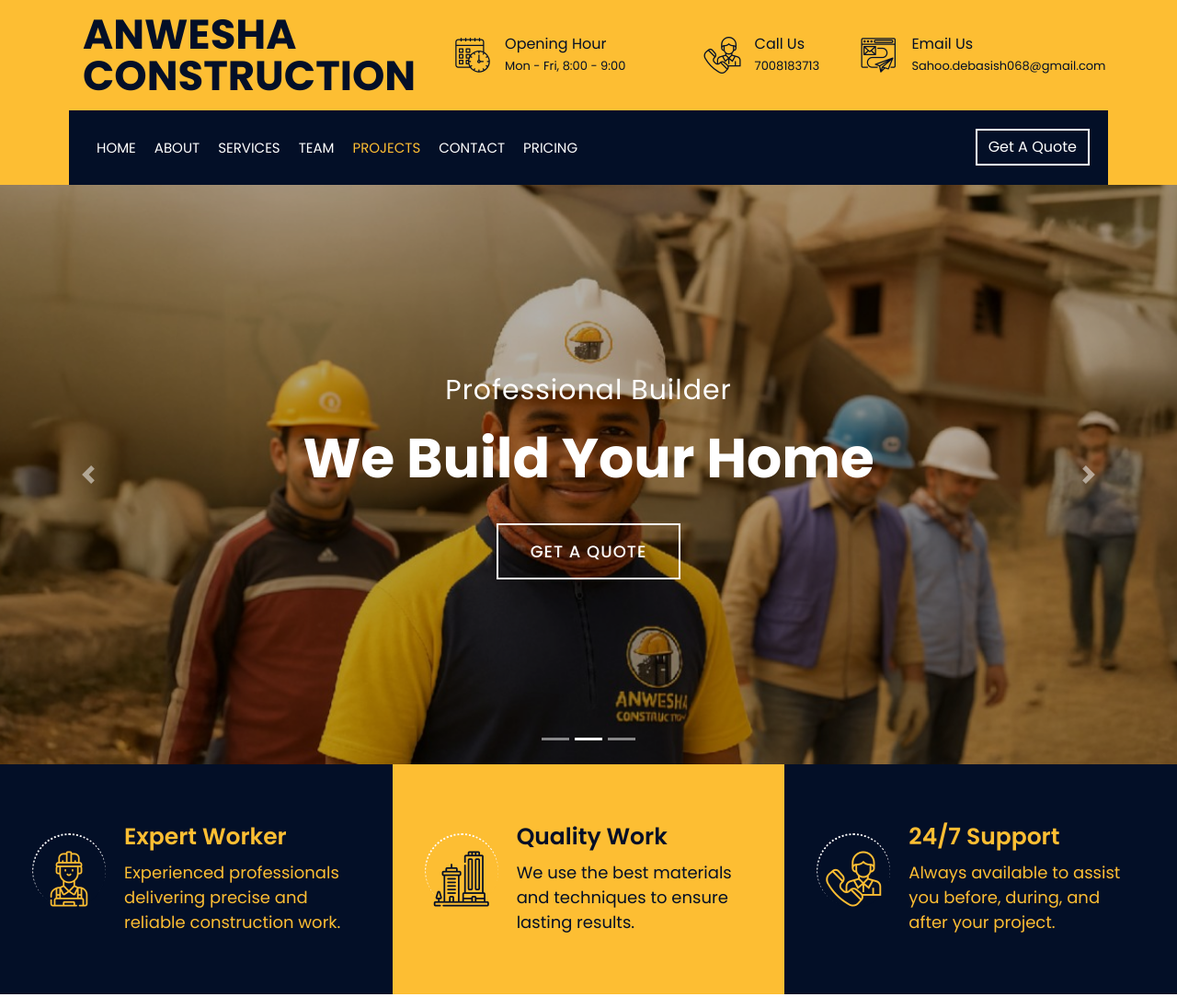
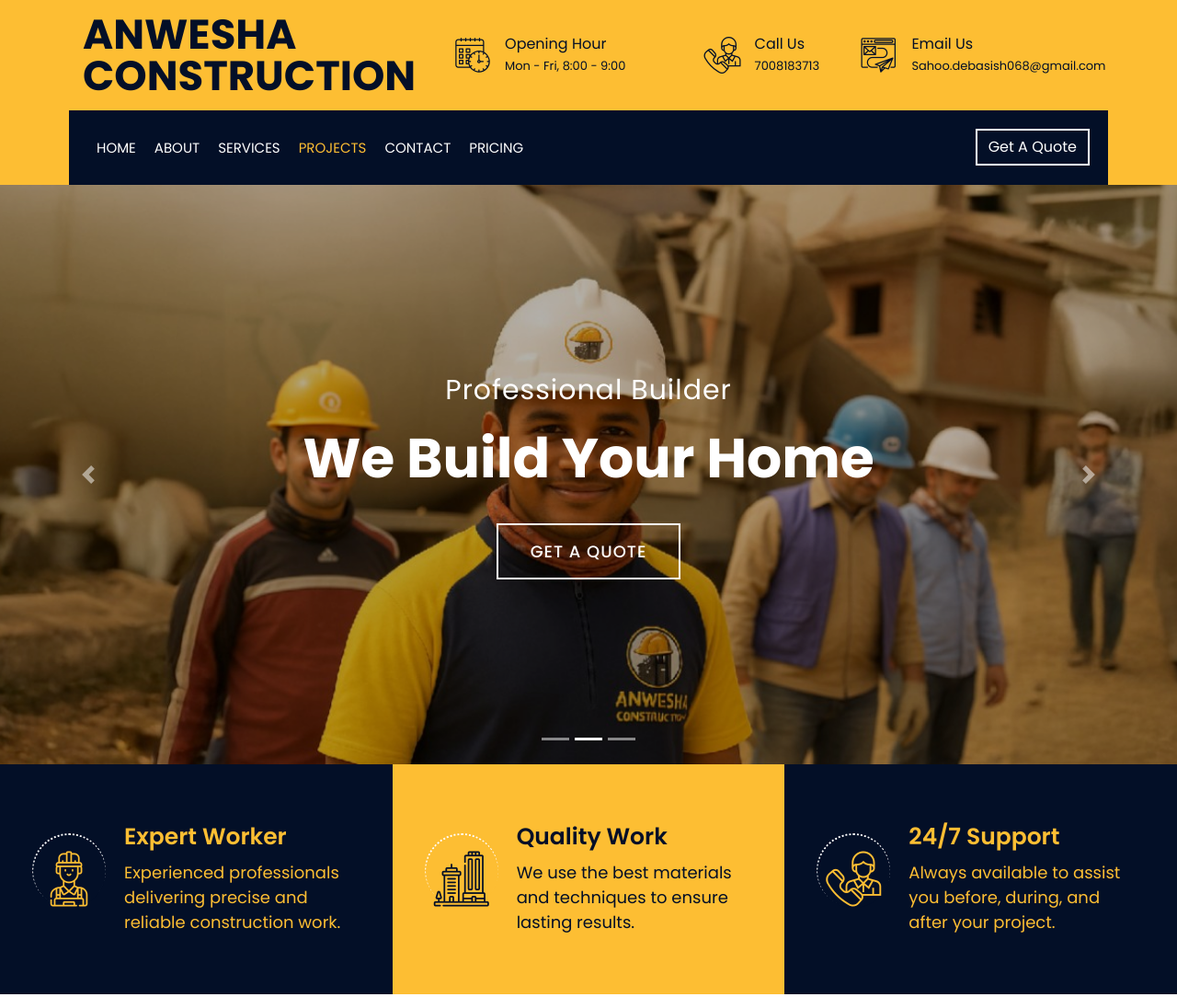
Before and after one commit to sk-mallick/anweshaconstruction, a plain HTML site: page index.html in a window 1280 px wide. Shown: the top 1084 px of the page at 92% size. Drawn offline with nearby package versions, Linux system fonts and the light colour scheme.

Commit message:
Remove 'Team' link from navigation bar

```diff
--- a/index.html
+++ b/index.html
@@ -119,7 +119,6 @@
                             <a href="#home" class="nav-item nav-link active">Home</a>
                             <a href="#about" class="nav-item nav-link">About</a>
                             <a href="#services" class="nav-item nav-link">Services</a>
-                            <a href="#team" class="nav-item nav-link">Team</a>
                             <a href="#projects" class="nav-item nav-link">Projects</a>
                             <a href="#contact" class="nav-item nav-link">Contact</a>
                             <a href="pricing.html" class="nav-item nav-link">Pricing</a>
```
